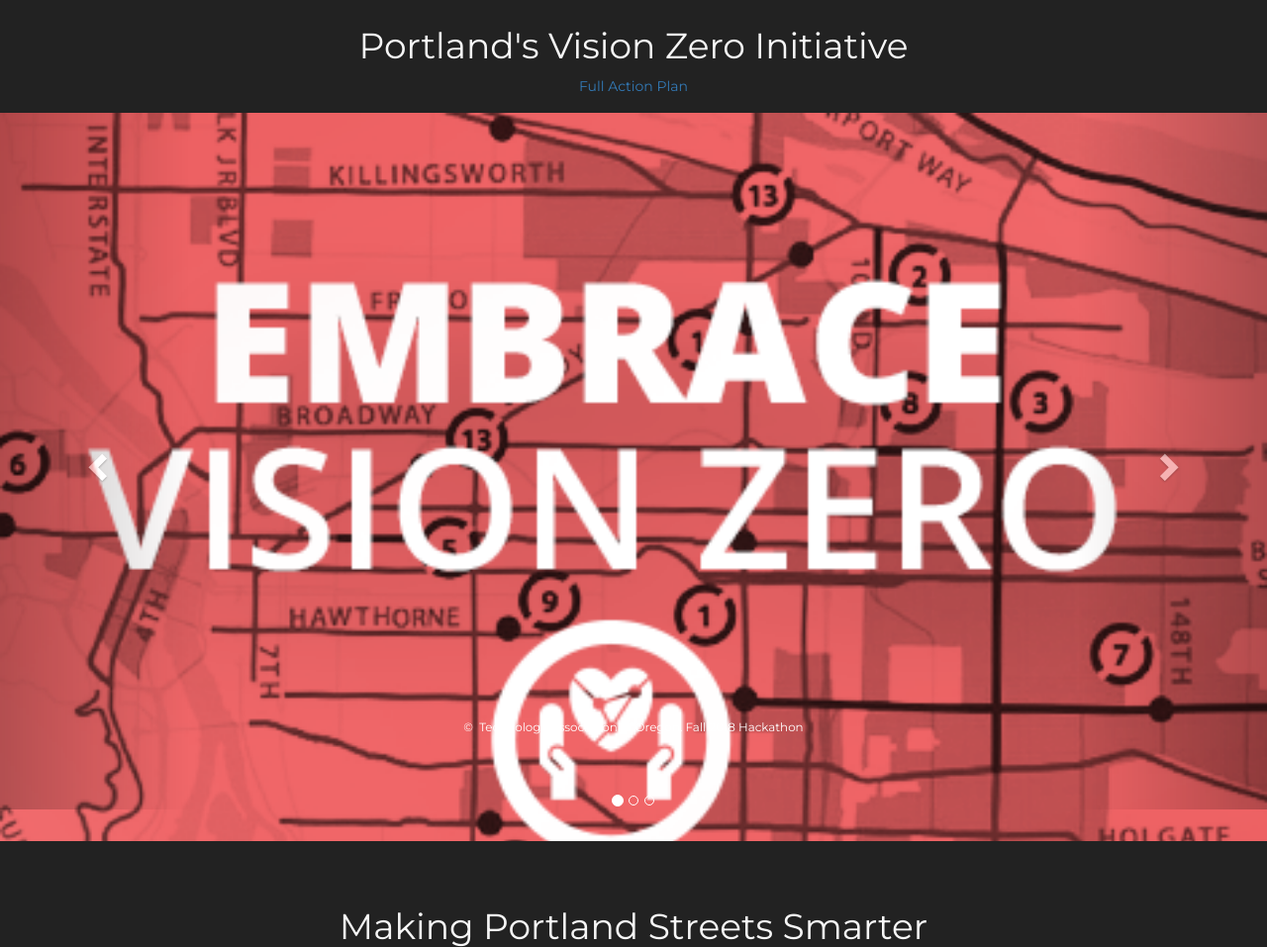
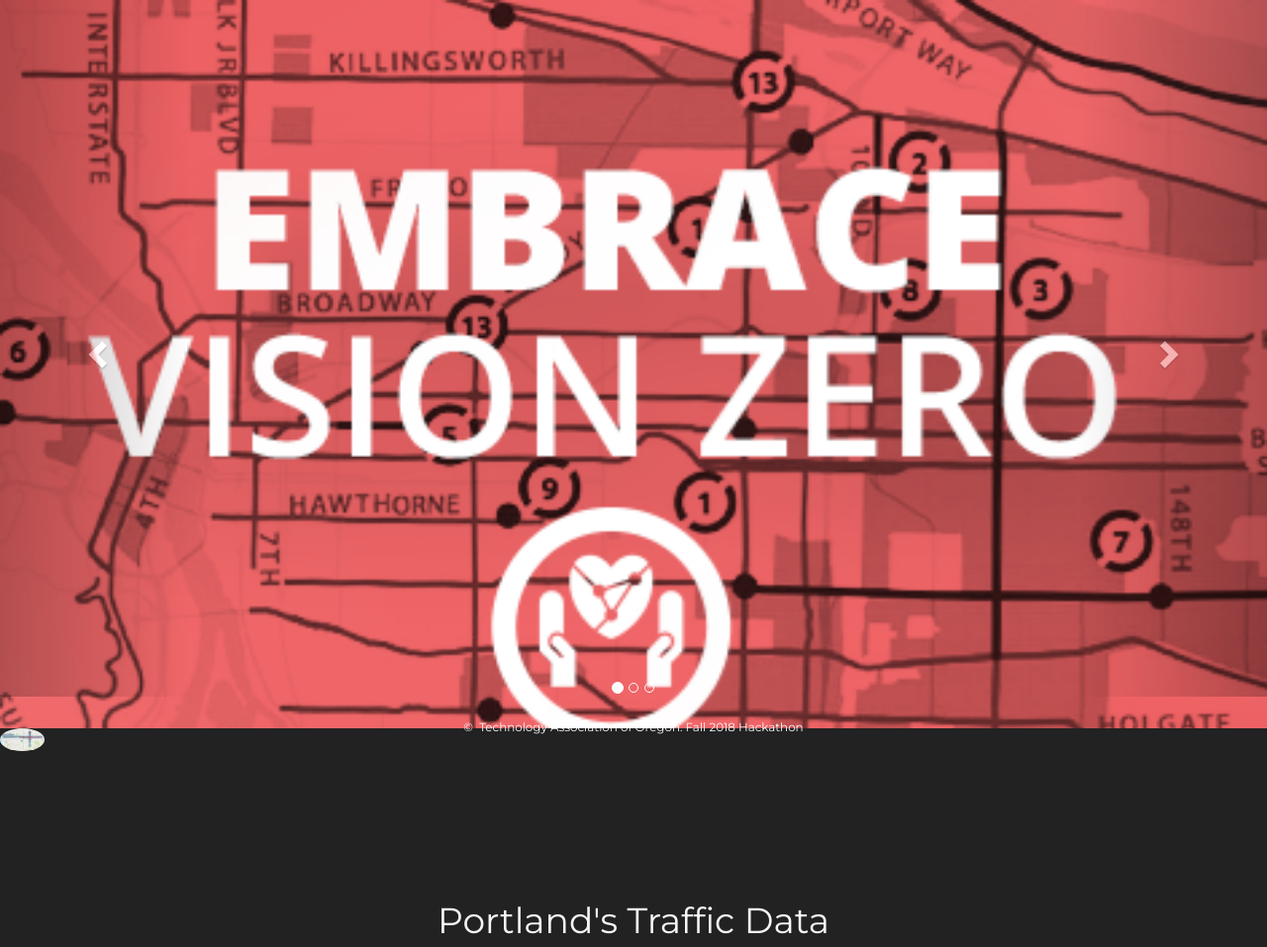
Before and after one commit to danieldn/vision-zero-pdx, a Flask app: page / in a window 1280 px wide. Shown: the part 72-1029 px from the top of the page at 99% size. Run offline with Flask 2, Linux system fonts and the light colour scheme; some libraries are stand-ins or nearby versions.

Commit message:
Update html with static image :(

```diff
--- a/webapp/templates/index.html
+++ b/webapp/templates/index.html
@@ -40,11 +40,6 @@
 </nav>
 
 <!-- <div class="absolute"><button id="userProfile">Try it out!</button></div> -->
-<div id=commentBox>
-    <h1>Portland's Vision Zero Initiative</h1>
-    <p><a href="https://www.portlandoregon.gov/transportation/71730" target="_blank">Full
-    Action Plan</a></p>
-</div>
 <div id="energySlider" class="carousel slide" data-ride="carousel">
     <!-- Indicators -->
   <ol class="carousel-indicators">
@@ -91,15 +86,7 @@
     </a>
   </div>
 </div>
-<div id=commentBox>
-</br>
-</br>
-    <h1>Making Portland Streets Smarter</h1>
-    <p>Using GE sensors to help prevent pedestrian accidents</p>
-</br>
-</br>
-<div class="embed-container"><iframe width="500" height="400" frameborder="0" scrolling="no" marginheight="0" marginwidth="0" title="Vision Zero" src="//hackforacause.maps.arcgis.com/apps/Embed/index.html?webmap=e75b3cc533b44523a38cca15b204791b&extent=-122.6729,45.4595,-122.4707,45.5332&zoom=true&previewImage=false&scale=true&disable_scroll=true&theme=light"></iframe></div>
-</div>
+<img class="img-responsive" src="static/heatmap.png" style="display:inline-block; max-width: 45px; border-radius:50%; line-height: normal" alt="logo">
 <script type="text/javascript" src="https://www.gstatic.com/charts/loader.js"></script>
 <div id="graphSection">
   <div id="commentBox">
```
Also changed, not shown: webapp/static/heatmap.png (added).
